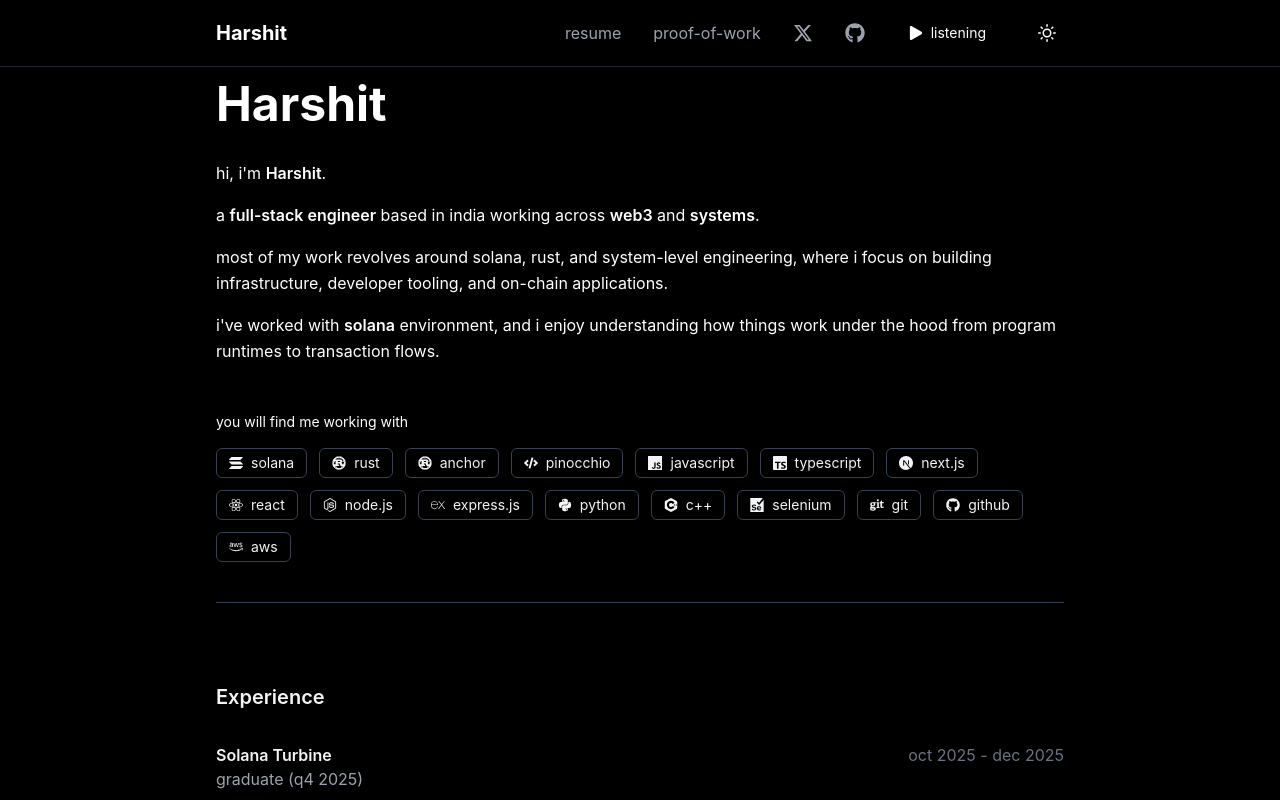
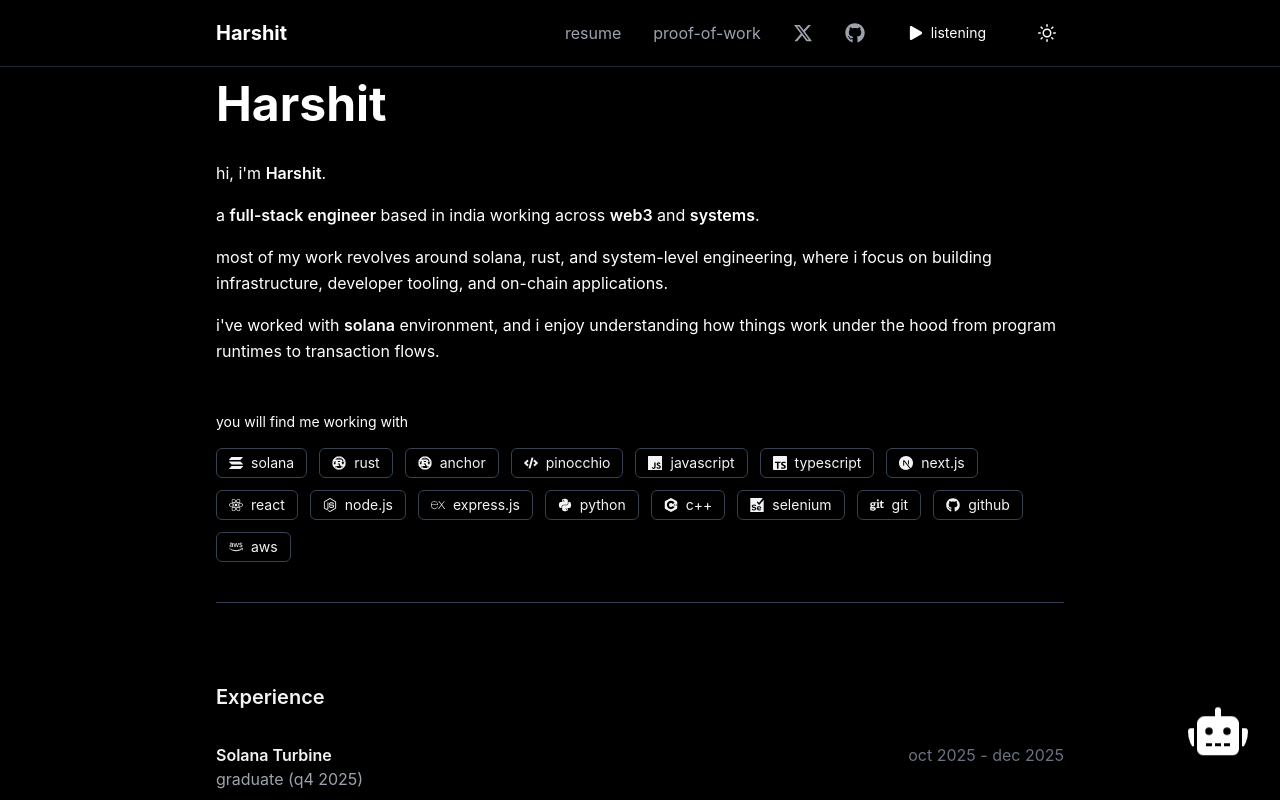
Before and after one commit to harshitneversettle/main_portfolio, a React (Vite) app: page / in a window 1280 px wide. Shown: the top 800 px of the page. Built offline with nearby package versions, Linux system fonts and the light colour scheme; no server answers.

Commit message:
add: chat option

```diff
--- a/package.json
+++ b/package.json
@@ -11,7 +11,8 @@
   "dependencies": {
     "react": "^18.3.1",
     "react-dom": "^18.3.1",
-    "react-icons": "^5.5.0"
+    "react-icons": "^5.5.0",
+    "react-router-dom": "^7.13.0"
   },
   "devDependencies": {
     "@types/react": "^18.3.12",
--- a/src/App.jsx
+++ b/src/App.jsx
@@ -5,6 +5,7 @@
 import Projects from "./components/Projects";
 import ProofOfWork from "./components/ProofOfWork";
 import GitHubActivity from "./components/GitHubActivity";
+import { FaRobot, FaSkull } from "react-icons/fa";
 
 function App() {
   const [darkMode, setDarkMode] = useState(true);
@@ -19,6 +20,12 @@
           <Projects />
           <ProofOfWork />
           <GitHubActivity />
+          <FaRobot
+            onClick={() =>
+              window.open("https://bot.harshityad4v.in/", "_blank")
+            }
+            className="fixed bottom-6 right-8 dark:text-white text-black text-6xl dark:hover:text-gray-500 duration-100 cursor-pointer animate-bounce rounded-full z-50"
+          />
         </main>
       </div>
     </div>
```
Also changed, not shown: 1 other file (tests, documents, lock files or other folders).
